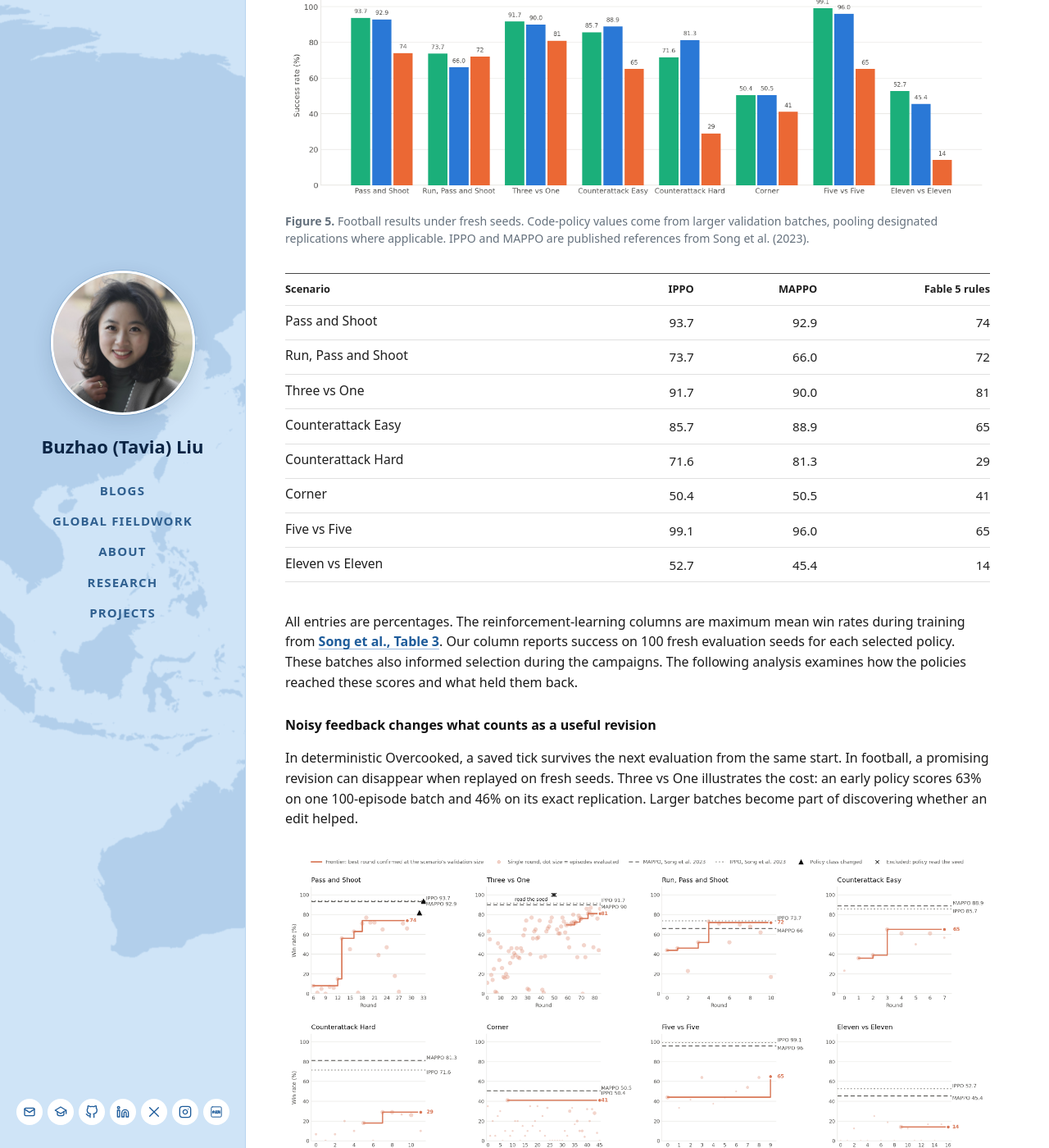
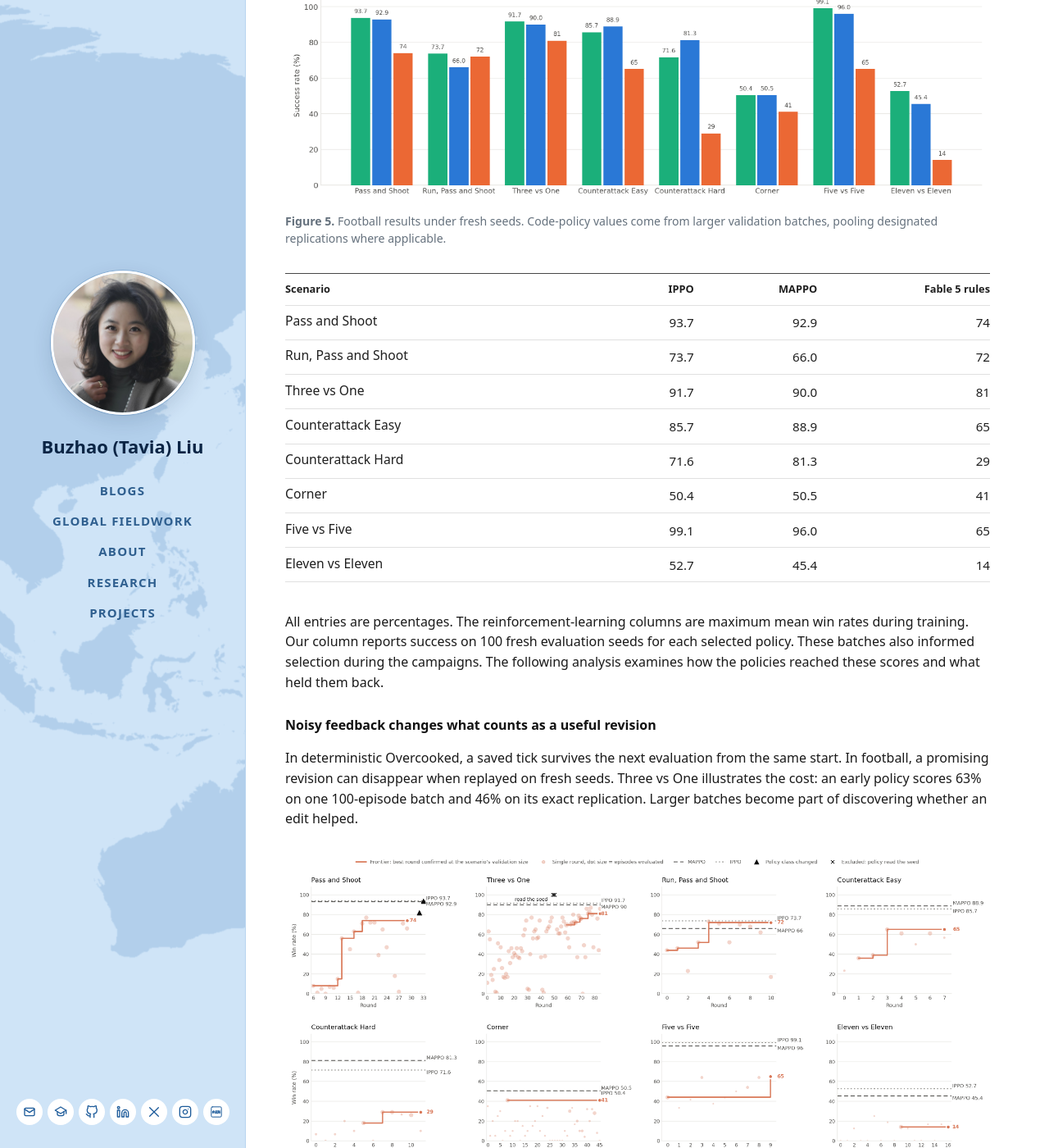
Before and after one commit to tavia-liu/tavia-liu.github.io, a Jekyll site: the page built from _posts/2026-10-31-self-improving-code-as-policies.md, in a window 1280 px wide and 1400 px high, scrolled down 5127 px. Shown: the whole window at 82% size. Built offline with Jekyll 4.4.1, drawn with Linux system fonts in a browser that asks for light colours.

Commit message:
Cite each RL source once; plain IPPO/MAPPO legends

```diff
--- a/_posts/2026-10-31-self-improving-code-as-policies.md
+++ b/_posts/2026-10-31-self-improving-code-as-policies.md
@@ -112,8 +112,8 @@ This is a specific failure of self-verification. An agent can use the same contr
 The strongest rule-based football policies fall below the IPPO reference on all eight scenarios, and below MAPPO on seven. Run, Pass and Shoot is the exception: 72% compared with MAPPO's reported 66%. The largest gaps appear on Counterattack Hard and the full Eleven vs Eleven game, where the controller wins 14 of 100 matches and draws 57 against the strongest built-in opponent.
 
 <figure style="margin: 2rem 0; max-width: 100%;">
-  <img src="{{ '/assets/img/research/football-mappo-vs-code-policy.png' | relative_url }}?v=20261031-3v1" alt="Success rates on eight football tasks. Code policies trail IPPO on all eight and MAPPO on seven, with the largest gaps on Counterattack Hard and Eleven vs Eleven." style="display: block; width: 100%; height: auto;">
-  <figcaption style="margin-top: .65rem; color: #65717d; font-size: .88rem; line-height: 1.5;"><strong>Figure 5.</strong> Football results under fresh seeds. Code-policy values come from larger validation batches, pooling designated replications where applicable. IPPO and MAPPO are published references from Song et al. (2023).</figcaption>
+  <img src="{{ '/assets/img/research/football-mappo-vs-code-policy.png' | relative_url }}?v=20261031-legend" alt="Success rates on eight football tasks. Code policies trail IPPO on all eight and MAPPO on seven, with the largest gaps on Counterattack Hard and Eleven vs Eleven." style="display: block; width: 100%; height: auto;">
+  <figcaption style="margin-top: .65rem; color: #65717d; font-size: .88rem; line-height: 1.5;"><strong>Figure 5.</strong> Football results under fresh seeds. Code-policy values come from larger validation batches, pooling designated replications where applicable.</figcaption>
 </figure>
 
 | Scenario | IPPO | MAPPO | Fable 5 rules |
@@ -127,14 +127,14 @@ The strongest rule-based football policies fall below the IPPO reference on all
 | Five vs Five | 99.1 | 96.0 | 65 |
 | Eleven vs Eleven | 52.7 | 45.4 | 14 |
 
-All entries are percentages. The reinforcement-learning columns are maximum mean win rates during training from [Song et al., Table 3](https://arxiv.org/html/2309.12951v1#S4.T3). Our column reports success on 100 fresh evaluation seeds for each selected policy. These batches also informed selection during the campaigns. The following analysis examines how the policies reached these scores and what held them back.
+All entries are percentages. The reinforcement-learning columns are maximum mean win rates during training. Our column reports success on 100 fresh evaluation seeds for each selected policy. These batches also informed selection during the campaigns. The following analysis examines how the policies reached these scores and what held them back.
 
 ### Noisy feedback changes what counts as a useful revision
 
 In deterministic Overcooked, a saved tick survives the next evaluation from the same start. In football, a promising revision can disappear when replayed on fresh seeds. Three vs One illustrates the cost: an early policy scores 63% on one 100-episode batch and 46% on its exact replication. Larger batches become part of discovering whether an edit helped.
 
 <figure style="margin: 2rem 0; max-width: 100%;">
-  <img src="{{ '/assets/img/research/football-rsi-rounds.png' | relative_url }}?v=20261031-3v1" alt="Football evaluations across the campaigns. Individual scores fluctuate; larger-batch leaders progress more slowly. Separate markers indicate learned-policy follow-ups and excluded seed-reading evaluations." style="display: block; width: 100%; height: auto;">
+  <img src="{{ '/assets/img/research/football-rsi-rounds.png' | relative_url }}?v=20261031-legend" alt="Football evaluations across the campaigns. Individual scores fluctuate; larger-batch leaders progress more slowly. Separate markers indicate learned-policy follow-ups and excluded seed-reading evaluations." style="display: block; width: 100%; height: auto;">
   <figcaption style="margin-top: .65rem; color: #65717d; font-size: .88rem; line-height: 1.5;"><strong>Figure 6.</strong> Football campaign histories. Dot size reflects evaluation size. Lines summarize the best values meeting each scenario's validation threshold; designated replications are pooled retrospectively. Triangles mark learned-policy follow-ups reported in the Pass and Shoot campaign summary. Crosses mark seed-reading evaluations, excluded from the valid frontier.</figcaption>
 </figure>
 
```
Also changed, not shown: assets/img/research/football-mappo-vs-code-policy.png, assets/img/research/football-rsi-rounds.png.
